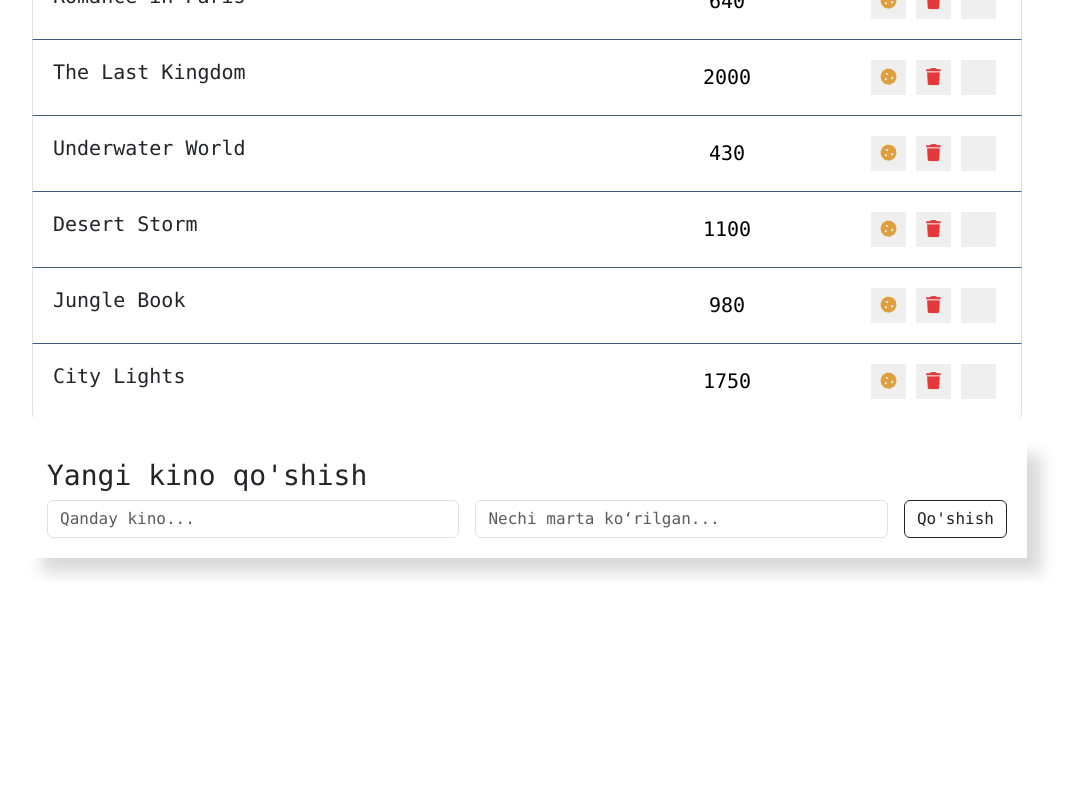
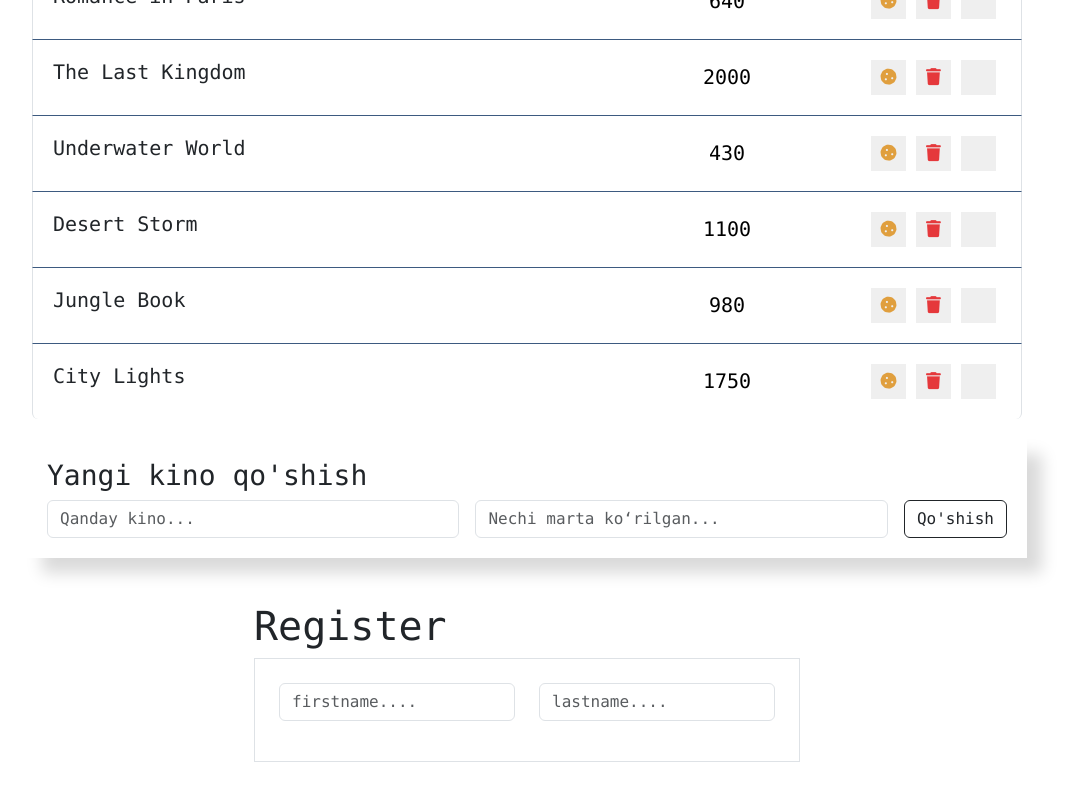
Before and after one commit to Jumanazar04/my-react-app, a React (Vite) app: page / in a window 1280 px wide. Shown: the part 698-1498 px from the top of the page, without its empty margins (113-1189 px from the left). Before the commit the page ends 1280 px from the top, so only its background shows below. Built offline with nearby package versions, Linux system fonts and the light colour scheme; no server answers.

Commit message:
add personal hook useInputValidate

```diff
--- a/src/components/App/App.jsx
+++ b/src/components/App/App.jsx
@@ -5,6 +5,7 @@ import MovieAddForm from '../Movies-add-form/Movies-add-form';
 import Search from '../Search/Search';
 import { v4 as uuidv4 } from 'uuid';
 import './App.css';
+import User from '../hooks/UserHook';
 
 function App() {
 
@@ -109,12 +110,13 @@ function App() {
     <div className="app font-monospace mb-4">
       <Header allMoviesCount={allMoviesCount} favoriteMoviesCount={favoriteMoviesCount} />
       <Search onUpdateSearch={onUpdateSearch} updatefilterHendler={updatefilterHendler} filter={filter} />
-      {isloading ? <div class="spinner-border mt-4 w-24" role="status">
-                      <span class="sr-only">Loading...</span>
+      {isloading ? <div className="spinner-border mt-4 w-24" role="status">
+                      <span className="sr-only">Loading...</span>
                     </div> :
       <MovieList data1={visibleMovies} onDelete={onDelete} onToggleProp={onToggleProp}/>
       }
       <MovieAddForm addMovie={addForm} />
+      <User />
     </div>
   );
 }
--- /dev/null
+++ b/src/components/hooks/UserHook.jsx
@@ -0,0 +1,32 @@
+import useValidateInput from "./useValidateInput";
+
+function User() {
+    const firstName = useValidateInput("");
+    const lastName = useValidateInput("");
+
+    return (
+        <div className="p-4">
+            <h1 className="capital-case">Register</h1>
+
+            <form className="d-flex gap-4 p-4 border">
+
+                <input
+                    type="text"
+                    placeholder="firstname...."
+                    className={`form-control mb-3 ${firstName.validateColor()}`}
+                    onChange={firstName.onChange}
+                />
+
+                <input
+                    type="text"
+                    placeholder="lastname...."
+                    className={`form-control mb-3 ${lastName.validateColor()}`}
+                    onChange={lastName.onChange}
+                />
+
+            </form>
+        </div>
+    );
+}
+
+export default User;
--- /dev/null
+++ b/src/components/hooks/useValidateInput.jsx
@@ -0,0 +1,26 @@
+import { useState } from "react";
+
+function useValidateInput(initialValue = "") {
+    const [value, setValue] = useState(initialValue);
+
+    function onChange(e) {
+        setValue(e.target.value);
+    }
+
+    function validateInput() {
+        return /\d/.test(value);
+    }
+
+    function validateColor() {
+        return validateInput() ? "text-danger" : "";
+    }
+
+    return {
+        value,
+        onChange,
+        validateInput,
+        validateColor
+    };
+}
+
+export default useValidateInput;
```
